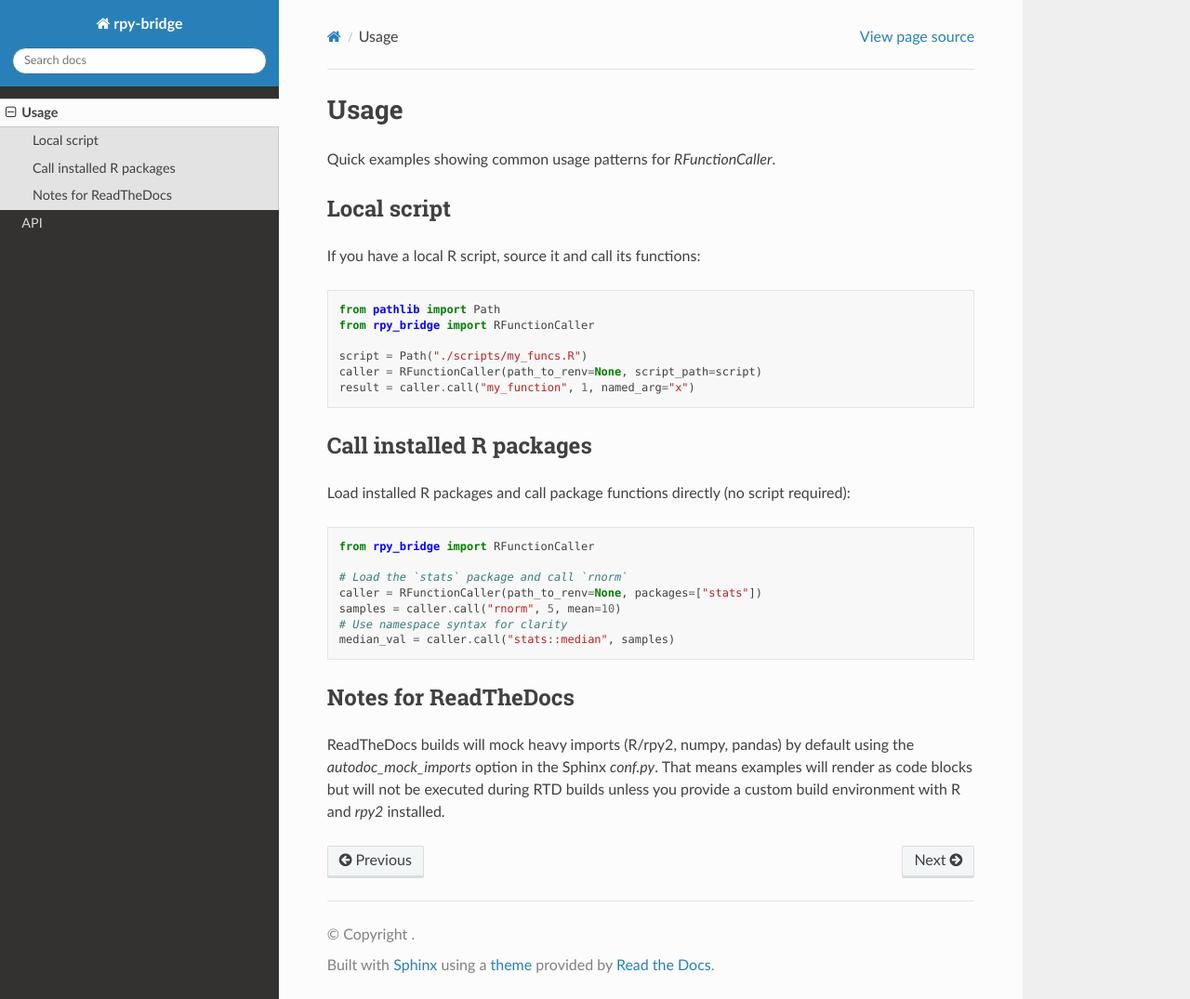
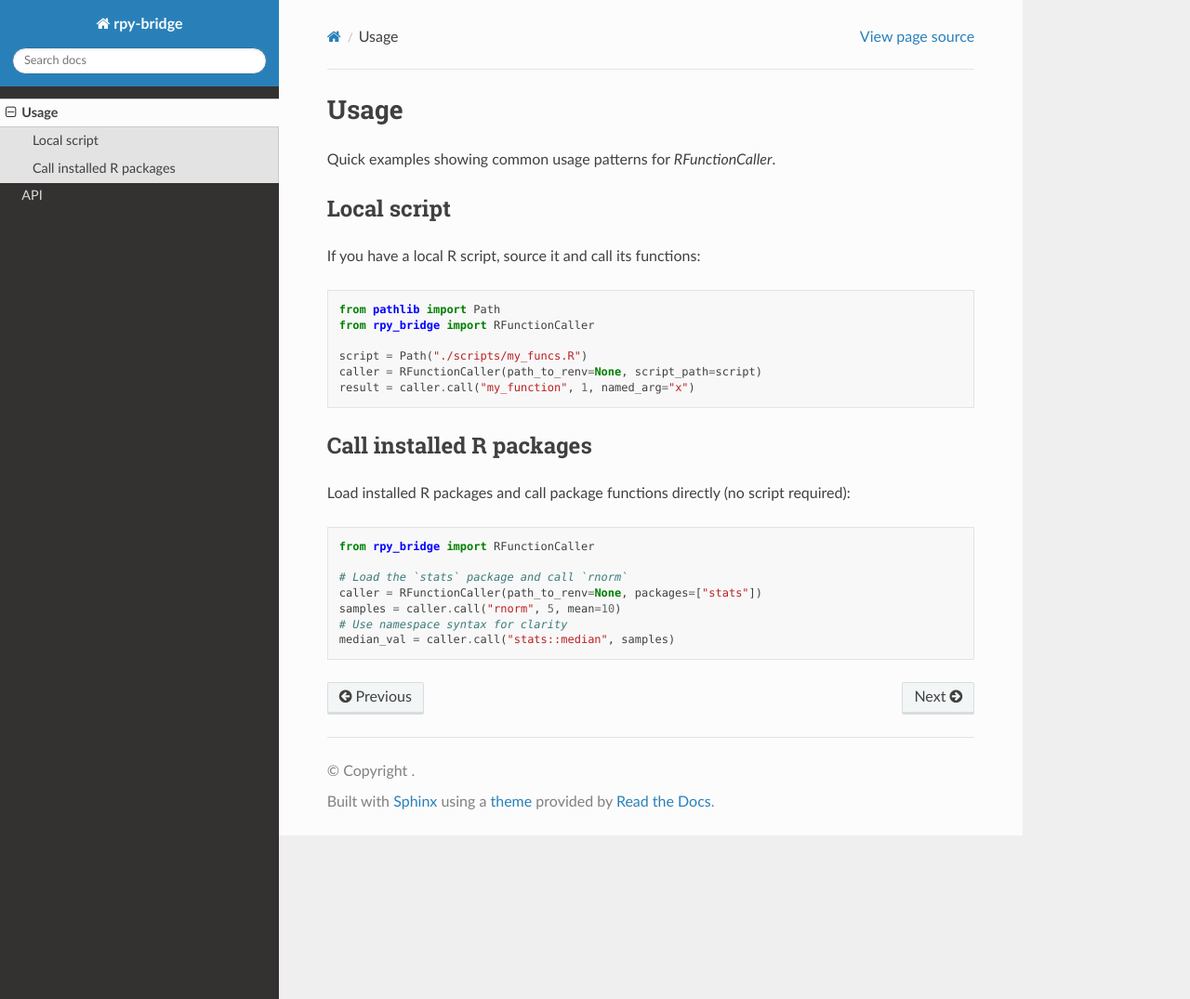
Before and after one commit to vic-cheung/rpy-bridge, a Sphinx documentation site: the page built from docs/usage.rst, in a window 1280 px wide and 1075 px high. Shown: the whole window at 93% size. Built offline with Sphinx 7.4.7 and the Read the Docs theme 3.1.0, drawn with Linux system fonts in a browser that asks for light colours.

Commit message:
remove rtd comment block

```diff
--- a/docs/usage.rst
+++ b/docs/usage.rst
@@ -31,11 +31,3 @@ Load installed R packages and call package functions directly (no script require
     samples = caller.call("rnorm", 5, mean=10)
     # Use namespace syntax for clarity
     median_val = caller.call("stats::median", samples)
-
-Notes for ReadTheDocs
----------------------
-
-ReadTheDocs builds will mock heavy imports (R/rpy2, numpy, pandas) by default
-using the `autodoc_mock_imports` option in the Sphinx `conf.py`. That means
-examples will render as code blocks but will not be executed during RTD builds
-unless you provide a custom build environment with R and `rpy2` installed.
```
